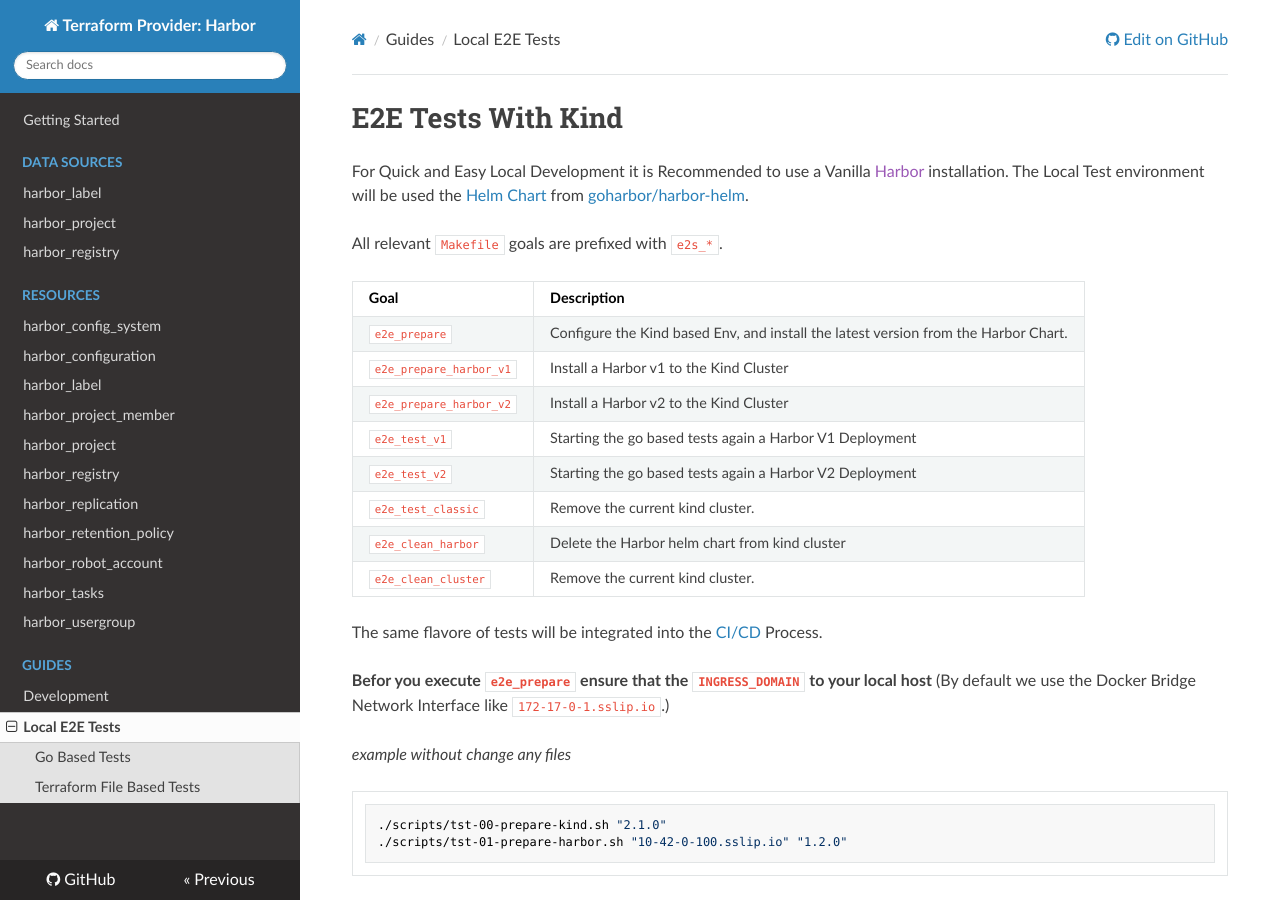
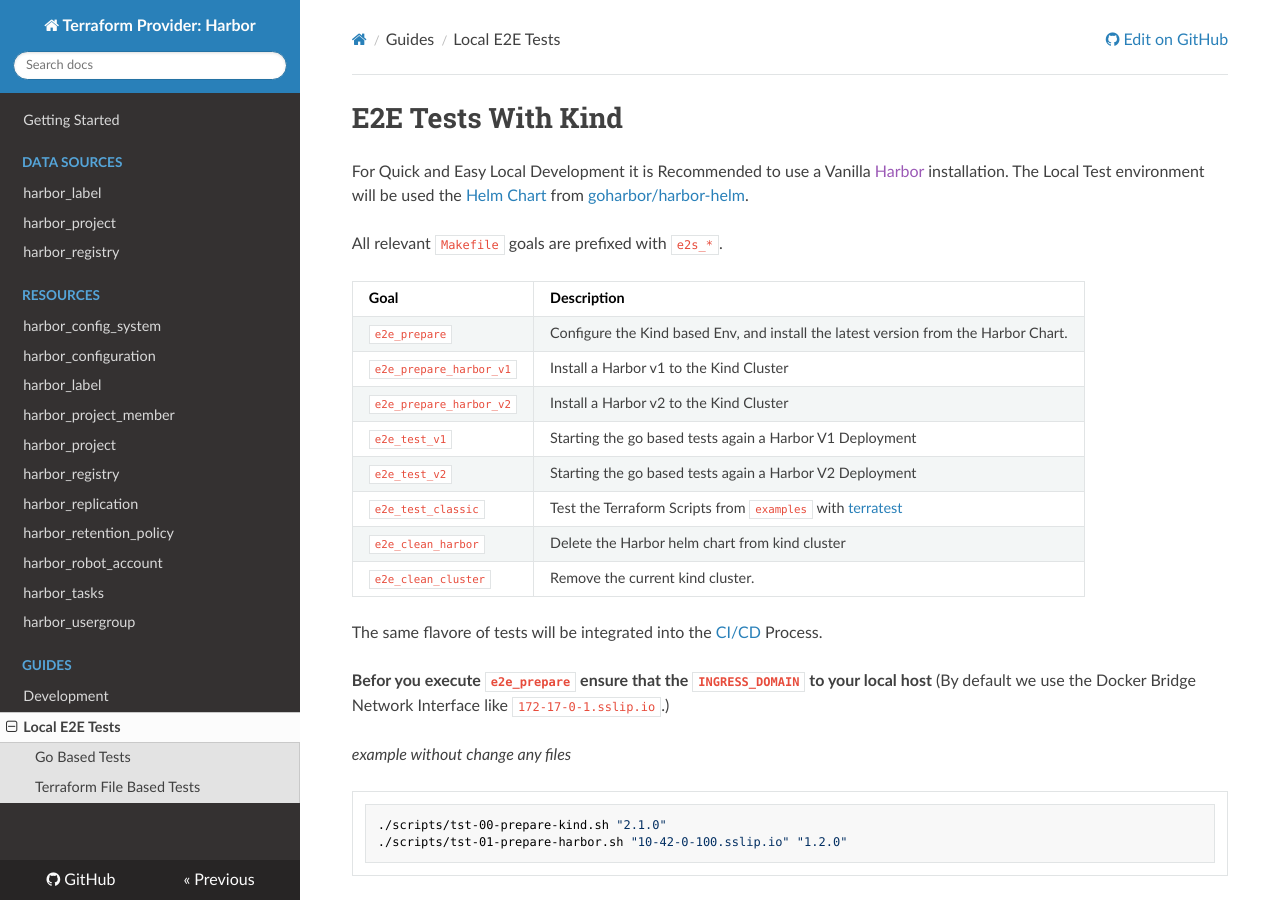
Before and after one commit to nolte/terraform-provider-harbor, an MkDocs documentation site: the page built from docs/guides/kind.md, in a window 1280 px wide and 900 px high. Built offline with MkDocs 1.6.1, drawn with Linux system fonts in a browser that asks for light colours; nearby versions of some CDN libraries.

Commit message:
fix table

````diff
--- a/docs/guides/kind.md
+++ b/docs/guides/kind.md
@@ -4,16 +4,16 @@
 
 All relevant `Makefile` goals are prefixed with ```e2s_*```.
 
-| Goal                    | Description                                                                         |
-|-------------------------|-------------------------------------------------------------------------------------|
-| `e2e_prepare`           | Configure the Kind based Env, and install the latest version from the Harbor Chart. |
-| `e2e_prepare_harbor_v1` | Install a Harbor v1 to the Kind Cluster                                             |
-| `e2e_prepare_harbor_v2` | Install a Harbor v2 to the Kind Cluster                                             |
-| `e2e_test_v1`           | Starting the go based tests again a Harbor V1 Deployment                            |
-| `e2e_test_v2`           | Starting the go based tests again a Harbor V2 Deployment                            |
-| `e2e_test_classic`      | Remove the current kind cluster.                                                    |
-| `e2e_clean_harbor`      | Delete the Harbor helm chart from kind cluster                                      |
-| `e2e_clean_cluster`     | Remove the current kind cluster.                                                    |
+| Goal                    | Description                                                                                  |
+|-------------------------|----------------------------------------------------------------------------------------------|
+| `e2e_prepare`           | Configure the Kind based Env, and install the latest version from the Harbor Chart.          |
+| `e2e_prepare_harbor_v1` | Install a Harbor v1 to the Kind Cluster                                                      |
+| `e2e_prepare_harbor_v2` | Install a Harbor v2 to the Kind Cluster                                                      |
+| `e2e_test_v1`           | Starting the go based tests again a Harbor V1 Deployment                                     |
+| `e2e_test_v2`           | Starting the go based tests again a Harbor V2 Deployment                                     |
+| `e2e_test_classic`      | Test the Terraform Scripts from `examples` with [terratest](https://terratest.gruntwork.io/) |
+| `e2e_clean_harbor`      | Delete the Harbor helm chart from kind cluster                                               |
+| `e2e_clean_cluster`     | Remove the current kind cluster.                                                             |
 
 The same flavore of tests will be integrated into the [CI/CD](/guides/development/#cicd) Process.
 
````
